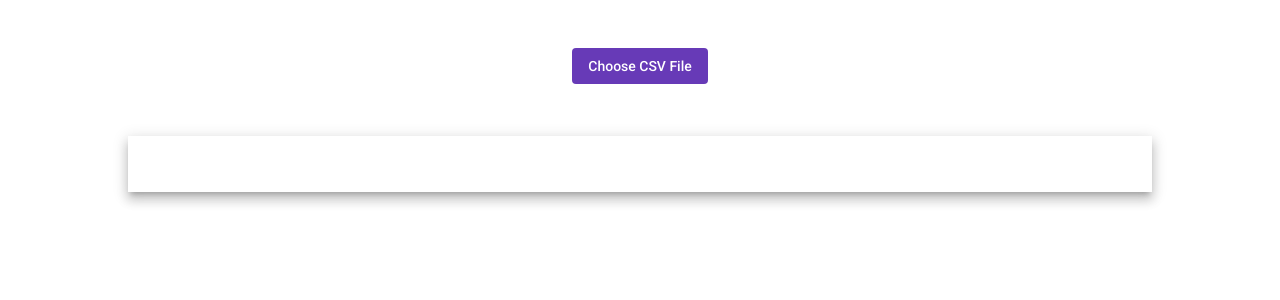
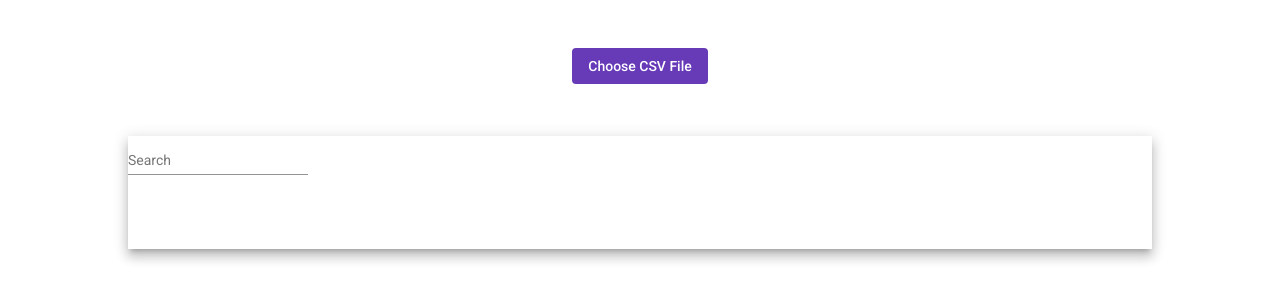
Before and after one commit to JkHz/cw-csv-parser, an Angular app: page / in a window 1280 px wide. Shown: the top 300 px of the page. Built offline with nearby package versions, Linux system fonts and the light colour scheme; what ngx-papaparse would draw is missing.

Commit message:
add filter functionality to table

```diff
--- a/package.json
+++ b/package.json
@@ -6,7 +6,8 @@
     "start": "ng serve",
     "build": "ng build",
     "watch": "ng build --watch --configuration development",
-    "test": "ng test"
+    "test": "ng test",
+    "postinstall": "ngcc"
   },
   "private": true,
   "dependencies": {
@@ -20,6 +21,7 @@
     "@angular/platform-browser": "~12.1.0-",
     "@angular/platform-browser-dynamic": "~12.1.0-",
     "@angular/router": "~12.1.0-",
+    "@material/form-field": "^12.0.0",
     "ngx-papaparse": "^5.0.0",
     "rxjs": "~6.6.0",
     "tslib": "^2.2.0",
--- a/src/app/app.component.html
+++ b/src/app/app.component.html
@@ -1,5 +1,6 @@
 <div class="app-container">
-  <input #csvInput hidden="true" type="file" onclick="this.value=null" (change)="csvInputChange($event)" accept=".csv"/>
+  <input #csvInput hidden="true" type="file" onclick="this.value=null" (change)="csvInputChange($event)"
+    accept=".csv" />
   <button mat-flat-button color="primary" (click)="csvInput.click()">Choose CSV File</button>
   <app-data-table [headers]="headers" [tableData]="tableData"></app-data-table>
 </div>
--- a/src/app/app.module.ts
+++ b/src/app/app.module.ts
@@ -9,6 +9,8 @@ import { DataTableComponent } from './data-table/data-table.component';
 import { MatTableModule } from '@angular/material/table';
 import { MatPaginatorModule } from '@angular/material/paginator';
 import { MatSortModule } from '@angular/material/sort';
+import { MatInputModule } from '@angular/material/input';
+import { MatFormFieldModule } from "@angular/material/form-field";
 
 @NgModule({
   declarations: [
@@ -23,6 +25,8 @@ import { MatSortModule } from '@angular/material/sort';
     MatTableModule,
     MatPaginatorModule,
     MatSortModule,
+    MatFormFieldModule,
+    MatInputModule,
   ],
   providers: [],
   bootstrap: [AppComponent]
--- a/src/app/data-table/data-table-datasource.ts
+++ b/src/app/data-table/data-table-datasource.ts
@@ -18,9 +18,6 @@ export class DataTableDataSource extends DataSource<any> {
    */
   connect(): Observable<any[]> {
     if (this.sort) {
-      console.log('there is a sort!');
-      // Combine everything that affects the rendered data into one update
-      // stream for the data-table to consume.
       return merge(observableOf(this.data), this.sort.sortChange)
         .pipe(map(() => {
           return this.getSortedData([...this.data ]);
--- a/src/app/data-table/data-table.component.html
+++ b/src/app/data-table/data-table.component.html
@@ -1,5 +1,9 @@
 <div class="mat-elevation-z8 data-table">
-  <table mat-table [dataSource]="tableData" class="full-width-table" matSort (matSortChange)="getSortedData($event)" aria-label="Elements">
+  <mat-form-field>
+    <input (keyup)="applyFilter($any($event.target).value)" matInput placeholder="Search">
+  </mat-form-field>
+  <table mat-table [dataSource]="dataSource" class="full-width-table" matSort (matSortChange)="getSortedData($event)"
+    aria-label="Elements">
     <ng-container *ngFor="let col of displayedColumns" matColumnDef="{{col}}">
       <th mat-header-cell *matHeaderCellDef mat-sort-header>{{col}}</th>
       <td mat-cell *matCellDef="let element">{{element[col]}}</td>
--- a/src/app/data-table/data-table.component.ts
+++ b/src/app/data-table/data-table.component.ts
@@ -1,7 +1,7 @@
 import { AfterViewInit, Component, Input, OnChanges, ViewChild } from '@angular/core';
 import { MatPaginator } from '@angular/material/paginator';
 import { MatSort, Sort } from '@angular/material/sort';
-import { MatTable } from '@angular/material/table';
+import { MatTable, MatTableDataSource } from '@angular/material/table';
 
 @Component({
   selector: 'app-data-table',
@@ -19,47 +19,64 @@ export class DataTableComponent implements AfterViewInit, OnChanges {
   /** Columns displayed in the table. Columns IDs can be added, removed, or reordered. */
   // displayedColumns = this.headers;
   displayedColumns = [];
+  dataSource: any = [];
 
   constructor() { }
 
   ngAfterViewInit(): void {
     // this.dataSource.sort = this.sort;
-    // this.table.dataSource = this.dataSource;
+    // this.dataSource = this.tableData;
   }
 
   ngOnChanges(changes: any): void {
     if (changes.headers || changes.tableData) {
-      console.log(`Headers from data table: ${this.headers}`)
-      console.dir(`TableData from data table: ${this.tableData}`)
       this.displayedColumns = this.headers;
+      this.dataSource = new MatTableDataSource(this.tableData);
     }
   }
 
+  applyFilter(filterValue: string) {
+    console.log('filterValue', filterValue);
+    console.log('filteredData', this.dataSource.filteredData);
+    this.dataSource = new MatTableDataSource(this.dataSource.filteredData);
+    console.log('dataSource', this.dataSource.data);
+    this.dataSource.filter = filterValue.trim().toLowerCase();
+  }
+
   getSortedData(sort: Sort) {
+    console.log('direction', sort.direction);
     const data = this.tableData.slice();
-    console.log('hello from getSortedData');
-    console.log(`sort:`, sort);
     if (!sort || !sort.active || sort.direction === '') {
       return data;
     }
 
     this.tableData = data.sort((a: any, b: any) => {
-      console.log(`inside sorter`);
       const isAsc = sort?.direction === 'asc';
-      switch (sort?.active) {
-        case 'Camper Make ':
-          console.log('inside camper make');
-          console.log(`result:`, compare(a['Camper Make '], b['Camper Make '], isAsc))
-          return compare(a['Camper Make '], b['Camper Make '], isAsc);
-        case 'Camper Brand':
-          return compare(a['Camper Brand'], b['Camper Brand'], isAsc);
-        case 'Sleep Number':
-          return compare(+a['Sleep Number'], +b['Sleep Number'], isAsc);
-        case 'Price':
-          return compare(+a['Price'], +b['Price'], isAsc);
 
-        default: return 0;
+      if (a[sort?.active]) {
+        switch (typeof a[sort?.active]) {
+          case 'string':
+            return compare(a[sort?.active], b[sort?.active], isAsc);
+          case 'number':
+            return compare(+a[sort?.active], +b[sort?.active], isAsc);
+          default: return 0;
+        }
+      } else {
+        return 0;
       }
+
+      // switch (sort?.active) {
+      //   case 'Camper Make ':
+      //     return compare(a['Camper Make '], b['Camper Make '], isAsc);
+      //   case 'Camper Brand':
+      //     return compare(a['Camper Brand'], b['Camper Brand'], isAsc);
+      //   case 'Sleep Number':
+      //     return compare(+a['Sleep Number'], +b['Sleep Number'], isAsc);
+      //   case 'Price':
+      //     return compare(+a['Price'], +b['Price'], isAsc);
+
+      //   default: return 0;
+      // }
     });
   }
 }
```
Also changed, not shown: 1 other file (tests, documents, lock files or other folders).
